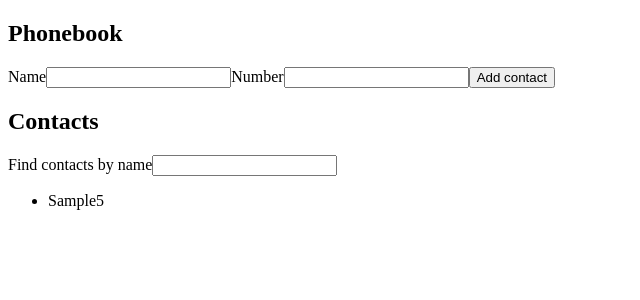
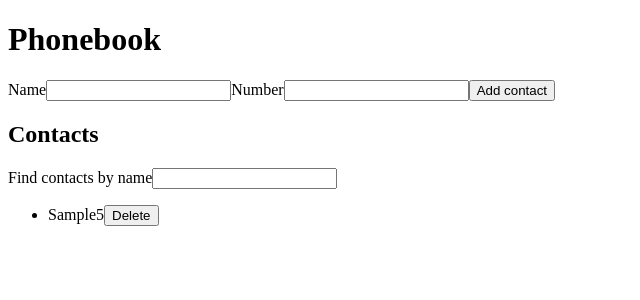
Before and after one commit to Rostyslav-Zahorulko/goit-react-hw-02-phonebook, a React (Create React App) app: page / in a window 1280 px wide. Both pictures are taken after typing "Sample", "5" into the empty fields and a click on the button "Add contact". Shown: the top 300 px of the page, without its empty margins (0-640 px from the left). Built offline with nearby package versions, Linux system fonts and the light colour scheme.

Commit message:
вирiшує завдання кроку 6

```diff
--- a/src/App.js
+++ b/src/App.js
@@ -11,7 +11,7 @@ class App extends Component {
     filter: '',
   };
 
-  addContact = ({ name, number }) => {
+  addContact = (name, number) => {
     const contact = { name, number, id: uuidv4() };
 
     this.setState(({ contacts }) => ({
@@ -19,13 +19,19 @@ class App extends Component {
     }));
   };
 
-  filterHandler = event => {
+  deleteContact = contactId => {
+    this.setState(({ contacts }) => ({
+      contacts: contacts.filter(({ id }) => id !== contactId),
+    }));
+  };
+
+  filterContactsByName = event => {
     const { name, value } = event.currentTarget;
 
     this.setState({ [name]: value });
   };
 
-  filterContacts = () => {
+  getFilteredContacts = () => {
     const { contacts, filter } = this.state;
     const lowercasedFilter = filter.toLowerCase();
 
@@ -36,20 +42,20 @@ class App extends Component {
 
   render() {
     const { filter } = this.state;
-    const filteredContacts = this.filterContacts();
+    const filteredContacts = this.getFilteredContacts();
 
     return (
-      <section>
+      <div>
         <h1>Phonebook</h1>
 
         <ContactForm onSubmit={this.addContact} />
 
         <h2>Contacts</h2>
 
-        <Filter filter={filter} onChange={this.filterHandler} />
+        <Filter filter={filter} onChange={this.filterContactsByName} />
 
-        <ContactList contacts={filteredContacts} />
-      </section>
+        <ContactList contacts={filteredContacts} onClick={this.deleteContact} />
+      </div>
     );
   }
 }
--- a/src/components/ContactForm/ContactForm.js
+++ b/src/components/ContactForm/ContactForm.js
@@ -18,9 +18,11 @@ class ContactForm extends Component {
   };
 
   handleFormSubmit = event => {
+    const { name, number } = this.state;
+
     event.preventDefault();
 
-    this.props.onSubmit(this.state);
+    this.props.onSubmit(name, number);
 
     this.setState({ name: '', number: '' });
   };
--- a/src/components/ContactList/ContactList.js
+++ b/src/components/ContactList/ContactList.js
@@ -1,10 +1,15 @@
 import PropTypes from 'prop-types';
 import ContactListItem from '../ContactListItem';
 
-const ContactList = ({ contacts }) => (
+const ContactList = ({ contacts, onClick }) => (
   <ul>
     {contacts.map(({ name, number, id }) => (
-      <ContactListItem name={name} number={number} key={id} />
+      <ContactListItem
+        name={name}
+        number={number}
+        key={id}
+        onClick={() => onClick(id)}
+      />
     ))}
   </ul>
 );
@@ -17,6 +22,7 @@ ContactList.propTypes = {
       id: PropTypes.string.isRequired,
     }),
   ).isRequired,
+  onClick: PropTypes.func.isRequired,
 };
 
 export default ContactList;
--- a/src/components/ContactListItem/ContactListItem.js
+++ b/src/components/ContactListItem/ContactListItem.js
@@ -1,15 +1,19 @@
 import PropTypes from 'prop-types';
 
-const ContactListItem = ({ name, number }) => (
+const ContactListItem = ({ name, number, onClick }) => (
   <li>
     <span>{name}</span>
     <span>{number}</span>
+    <button type="button" onClick={onClick}>
+      Delete
+    </button>
   </li>
 );
 
 ContactListItem.propTypes = {
   name: PropTypes.string.isRequired,
   number: PropTypes.string.isRequired,
+  onClick: PropTypes.func.isRequired,
 };
 
 export default ContactListItem;
```
